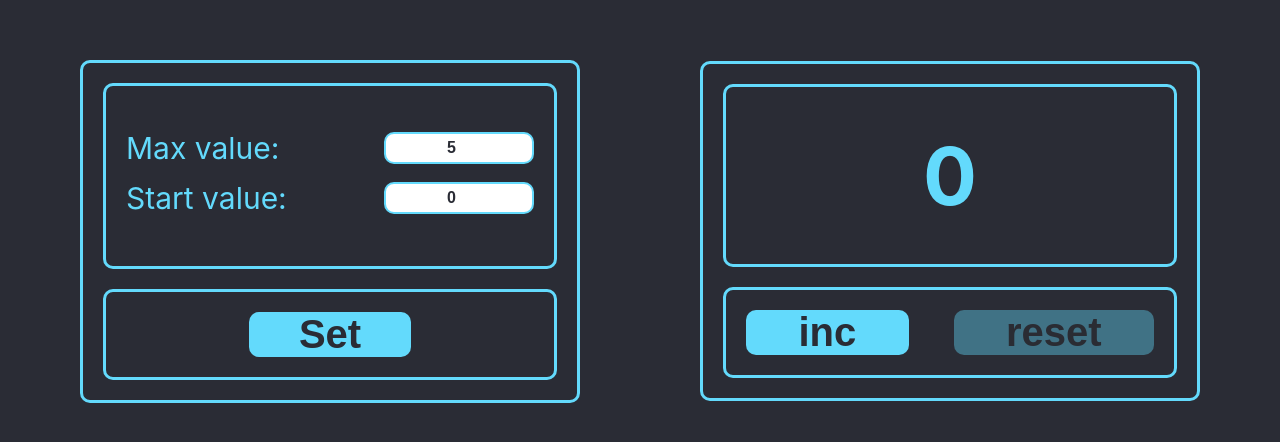
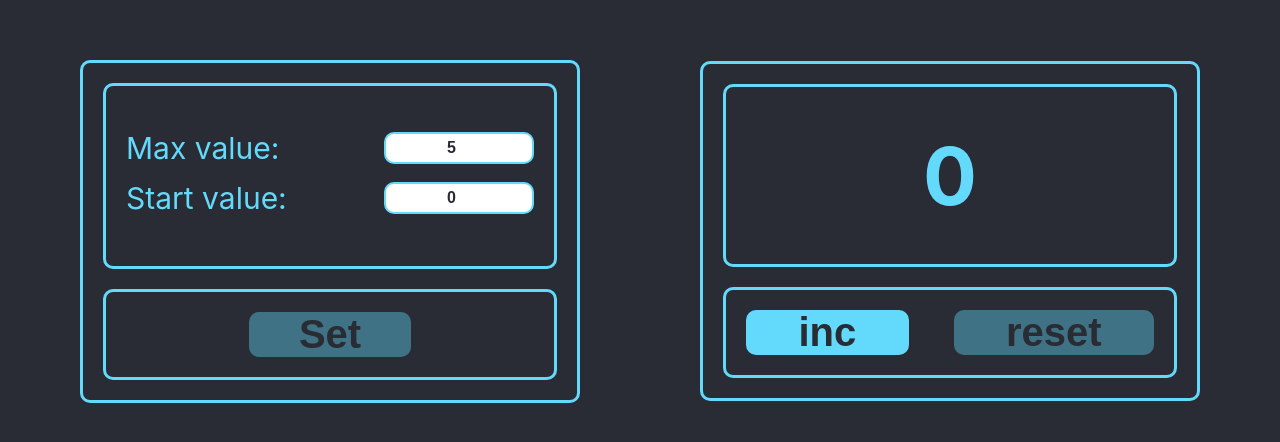
Before and after one commit to AV-html/clicker-counter, a React (Create React App) app: page / in a window 1280 px wide. Shown: the part 144-586 px from the top of the page. Built offline with nearby package versions, Linux system fonts and the light colour scheme.

Commit message:
edit(SetValues): changes props & styles

```diff
--- a/src/components/SetValues.tsx
+++ b/src/components/SetValues.tsx
@@ -3,19 +3,28 @@ import {Button} from './Button';
 
 import styles from './SetValues.module.css';
 
-type PropsType = {}
+type PropsType = {
+    offEditMode: () => void
+    editMode: boolean
+    maxValue: number
+    minValue: number
+    // error: string
+}
 
 export function SetValues(props: PropsType) {
 
     const onClickHandler = () => {
-        console.log('click Set');
+        props.offEditMode()
+        localStorage.setItem('maxValue', JSON.stringify(props.maxValue))
+        localStorage.setItem('minValue', JSON.stringify(props.minValue))
     }
 
     return (
         <div className={styles.block}>
             <Button title={'Set'}
                     callback={onClickHandler}
-                    isDisabled={false}
+                    isDisabled={!props.editMode}
+
             />
         </div>
 
```
